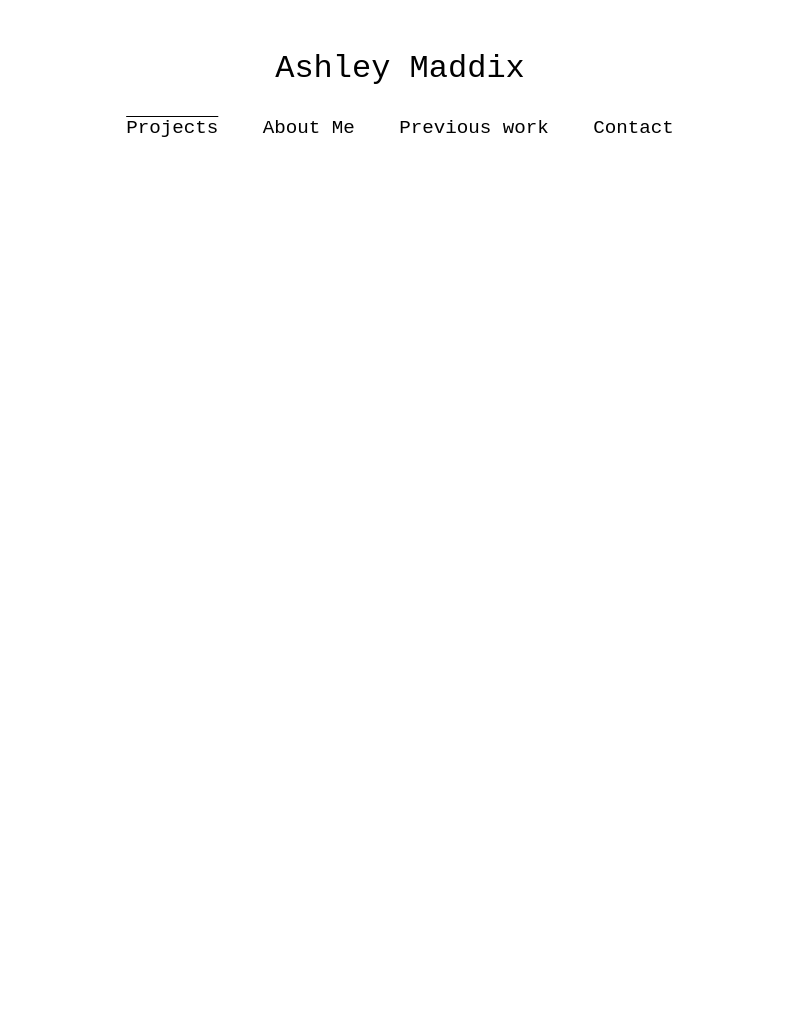
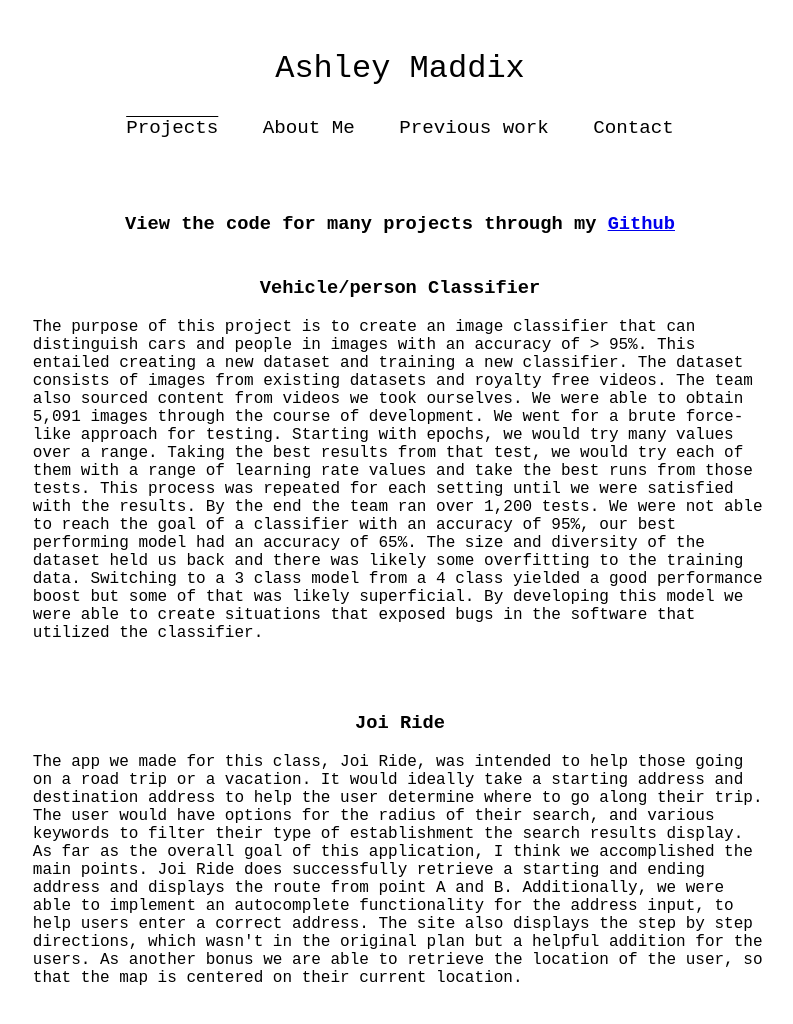
Before and after one commit to amaddix/AshleyMaddix, a plain HTML site: page Projects.html in a window 1280 px wide. Shown: the whole page, without its empty margins (240-1033 px from the left). Before the commit the page ends 800 px from the top, so only its background shows below. Drawn offline with Linux system fonts and the light colour scheme.

Commit message:
Update Projects.html
adding content about projects in project page

```diff
--- a/Projects.html
+++ b/Projects.html
@@ -42,6 +42,34 @@
     </nav>
   </head>
   <body>
-    <main></main>
+    <main>
+      <div class="containerproj">
+
+
+
+
+        <div class="box1">
+          <h3>View the code for many projects through my <a href="https://github.com/amaddix">Github </a> </h3>
+        </div>
+
+        <div class="box2">
+          <h3> Vehicle/person Classifier </h3>
+          <p>The purpose of this project is to create an image classifier that can distinguish cars and people in images with an accuracy of > 95%. This entailed creating a new dataset and training a new classifier. The dataset consists of images from existing datasets and royalty free videos. The team also sourced content from videos we took ourselves. We were able to obtain 5,091 images through the course of development. We went for a brute force-like approach for testing. Starting with epochs, we would try many values over a range. Taking the best results from that test, we would try each of them with a range of learning rate values and take the best runs from those tests. This process was repeated for each setting until we were satisfied with the results. By the end the team ran over 1,200 tests. We were not able to reach the goal of a classifier with an accuracy of 95%, our best performing model had an accuracy of 65%. The size and diversity of the dataset held us back and there was likely some overfitting to the training data. Switching to a 3 class model from a 4 class yielded a good performance boost but some of that was likely superficial. By developing this model we were able to create situations that exposed bugs in the software that utilized the classifier.
+          </p>
+        </div>
+
+        <div class="box2">
+          <h3> Joi Ride </h3>
+          <p>The app we made for this class, Joi Ride, was intended to help those going on a road trip or a vacation. It would ideally take a starting address and destination address to help the user determine where to go along their trip. The user would have options for the radius of their search, and various keywords to filter their type of establishment the search results display.
+
+
+            As far as the overall goal of this application, I think we accomplished the main points. Joi Ride does successfully retrieve a starting and ending address and displays the route from point A and B. Additionally, we were able to implement an autocomplete functionality for the address input, to help users enter a correct address. The site also displays the step by step directions, which wasn't in the original plan but a helpful addition for the users. As another bonus we are able to retrieve the location of the user, so that the map is centered on their current location.
+            </p>
+        </div>
+
+
+
+      </div>
+    </main>
   </body>
 </html>
```
